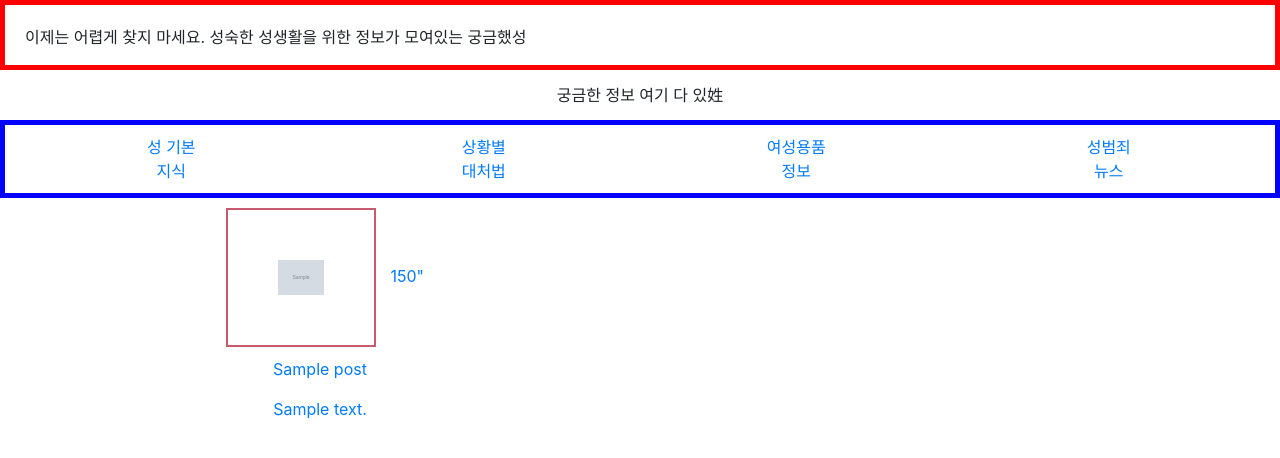
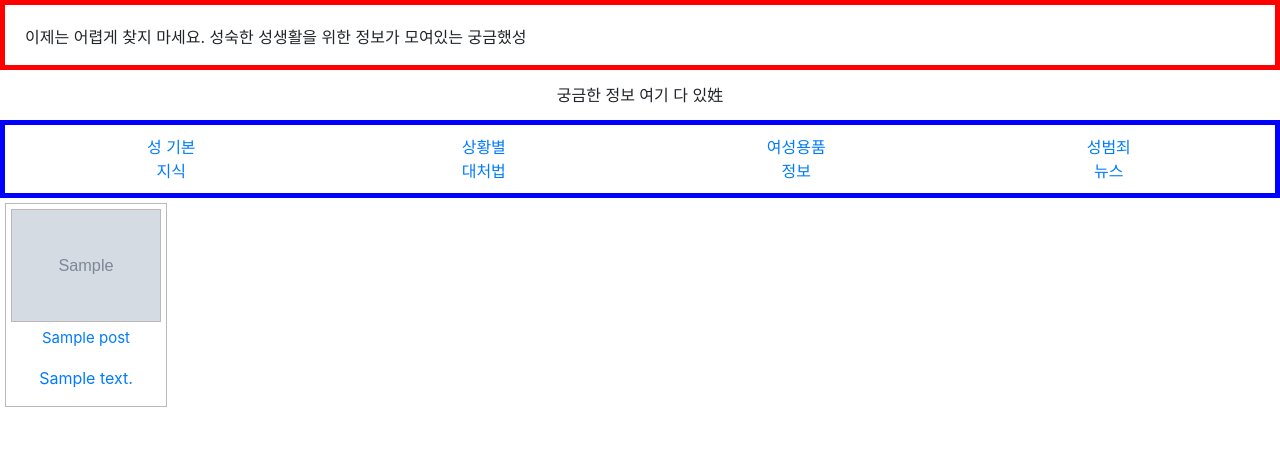
Before and after one commit to mihyeo/wondering_seong, a Django app: page / in a window 1280 px wide. Shown: the part 120-578 px from the top of the page. Run offline with Django 3.2, Linux system fonts and the light colour scheme; tables that the repository leaves empty hold one stand-in row (values such as "Sample post"); grey boxes marked "Sample" are stand-in pictures; some libraries are stand-ins or nearby versions.

Commit message:
card ui working

```diff
--- a/Seong/static/css/base.css
+++ b/Seong/static/css/base.css
@@ -37,18 +37,37 @@
     padding : 3px;
     margin-top:10px;
 }
+
+.bigcard_container{
+
+    border: 1px solid #beb6b8;
+    margin: 5px;
+    /*display:grid;*/
+    /*grid-template-columns: 1fr 1fr;*/
+    float:left;
+
+}
 .card_container{
-    display:grid;
-    grid-template-columns: 1fr 1fr;
     text-align:center;
 }
+
+.title{
+    font-size : 15px;
+    font color: red;
+}
+
+.content{
+
+}
+
 .img{
-    border: 2px solid rgb(199, 90, 108);
-    margin: 10px;
+    border: 1px solid #beb6b8;
+    margin: 5px;
 
     align-self:center;
-    padding:50px 50px;
+    padding: 0px;
 }
 .card_news{
     align-self:center;
+
 }
--- a/posts/templates/posts/_posts.html
+++ b/posts/templates/posts/_posts.html
@@ -1,11 +1,15 @@
+
 <div class = "card_container">
         {% for post in posts %}
         <a href="#" class = "card_news">
+            <div class = "bigcard_container">
             {% if post.image %}
                 <img src="{{ post.image.url }}" class="img" alt="" width="150">
-        {% endif %}150"
-        <p>{{ post.title }}</p>
-        <p>{{ post.content }}</p>
+            {% endif %}
+            <p class = "title">{{ post.title }}</p>
+            <p class = "content">{{ post.content }}</p>
         </a>
+        </div>
         {% endfor %}
+
 </div>
```
Also changed, not shown: Seong/media/image/captin.jpg (added), Seong/media/image/슬라이드1.JPG (added), Seong/media/image/슬라이드2.JPG (added), Seong/media/image/슬라이드3.JPG (added), Seong/media/image/슬라이드4.JPG (added), Seong/media/image/슬라이드5.JPG (added), Seong/media/image/슬라이드6.JPG (added). Lines whose indentation alone changed are shown as unchanged.
